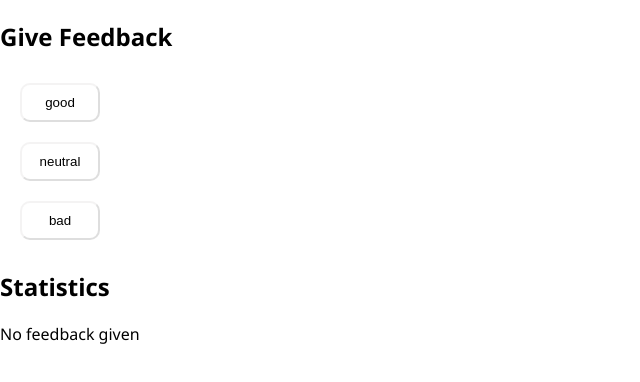
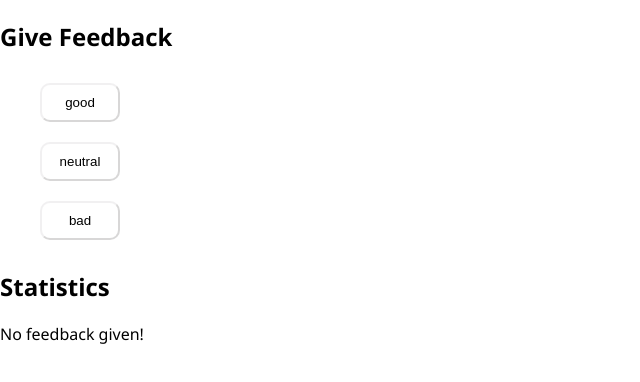
Before and after one commit to VolailleInc/part1, a React (Create React App) app in the folder unicafe/: page / in a window 1280 px wide. Shown: the top 382 px of the page, without its empty margins (0-640 px from the left). Built offline with nearby package versions, Linux system fonts and the light colour scheme.

Commit message:
clean up

```diff
--- a/unicafe/src/App.js
+++ b/unicafe/src/App.js
@@ -40,7 +40,7 @@ const StatisticLine = ({ value, text }) => {
 const NoFeedBack = () => {
 	return (
 		<div>
-			<p>No feedback given</p>
+			<p>No feedback given!</p>
 		</div>
 	);
 };
--- a/unicafe/src/index.css
+++ b/unicafe/src/index.css
@@ -10,19 +10,13 @@ body {
 	width: 100px;
 }
 
-.btnCompo {
-	display: flex;
-	align-items: center;
-	justify-content: space-between;
-	padding: 0px 10px;
-}
-
 .btn {
 	margin: 10px;
+	margin-left: 40px;
 	padding: 10px 10px;
 	width: 80px;
 	background: #fff;
-	border-color: rgba(209, 206, 206, 0.25);
+	border-color: rgba(209, 206, 208, 0.3);
 	border-radius: 10px;
 	cursor: pointer;
 }
```
